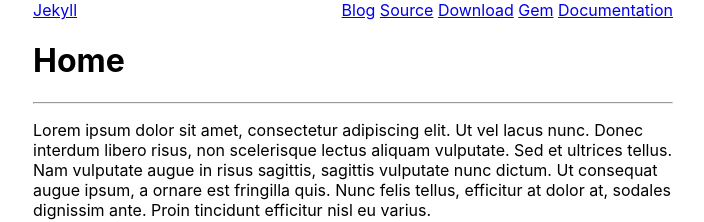
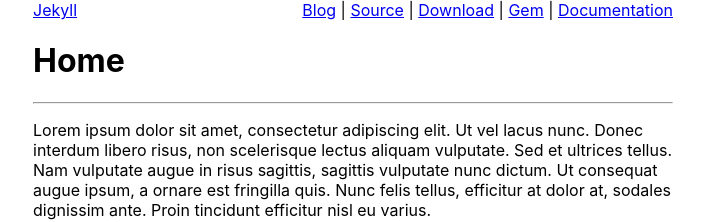
Before and after one commit to simple-template/jekyll, a Jekyll site: the page built from index.md, in a window 1280 px wide. Shown: the top 222 px of the page, without its empty margins (287-991 px from the left). Built offline with Jekyll 4.4.1, drawn with Linux system fonts in a browser that asks for light colours.

Commit message:
Added Separator in navigation

```diff
--- a/_includes/header.html
+++ b/_includes/header.html
@@ -13,6 +13,9 @@
 			{%- else %}
 			<a href="{{each.url | relative_url}}">{{each.title}}</a>
 			{%- endif %}
+			{% if forloop.last == false -%}
+			|
+			{%- endif -%}
 			{%- endfor %}
 		</div>
 		{%- endif %}
```
